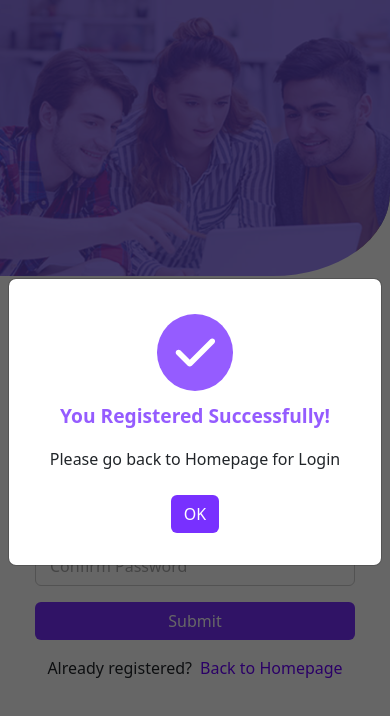
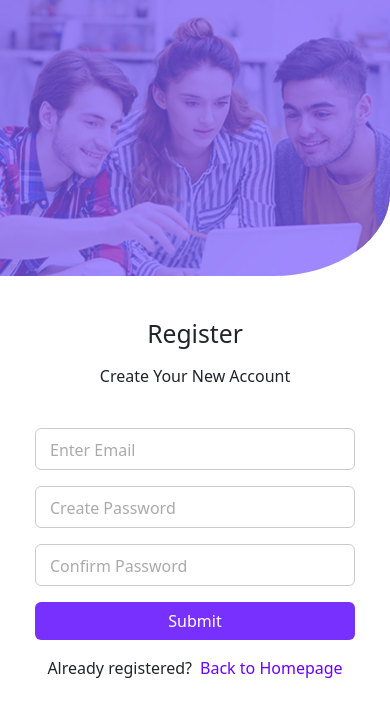
Before and after one commit to Toumik-Haque/LMS, a React (Vite) app: page /LMS/register in a window 390 px wide. Shown: the top 716 px of the page. Built offline with nearby package versions, Linux system fonts and the light colour scheme.

Commit message:
responsive done

```diff
--- a/src/Register.jsx
+++ b/src/Register.jsx
@@ -6,7 +6,7 @@ import { faCheck, faEye, faEyeSlash } from '@fortawesome/free-solid-svg-icons';
 
 function Register() {
 
-    const [modal, setModal] = useState(true)
+    const [modal, setModal] = useState(false)
     const [loading, setLoading] = useState(false)
 
     const [email, setEmail] = useState('')
--- a/src/Reset.jsx
+++ b/src/Reset.jsx
@@ -6,7 +6,7 @@ import { faEnvelope } from '@fortawesome/free-solid-svg-icons';
 
 function Reset() {
 
-    const [modal, setModal] = useState(true)
+    const [modal, setModal] = useState(false)
     const [loading, setLoading] = useState(false)
 
     const [email, setEmail] = useState('')
```
